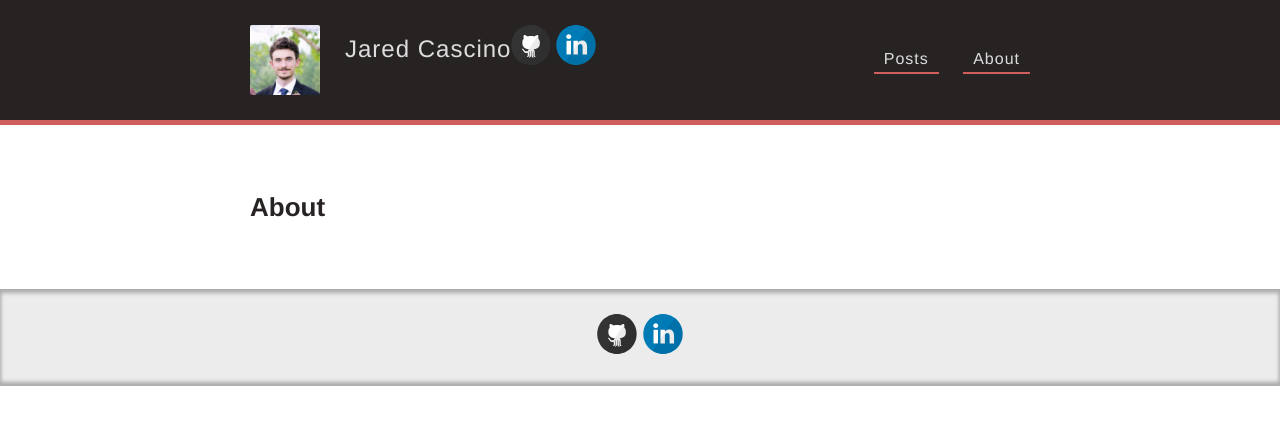
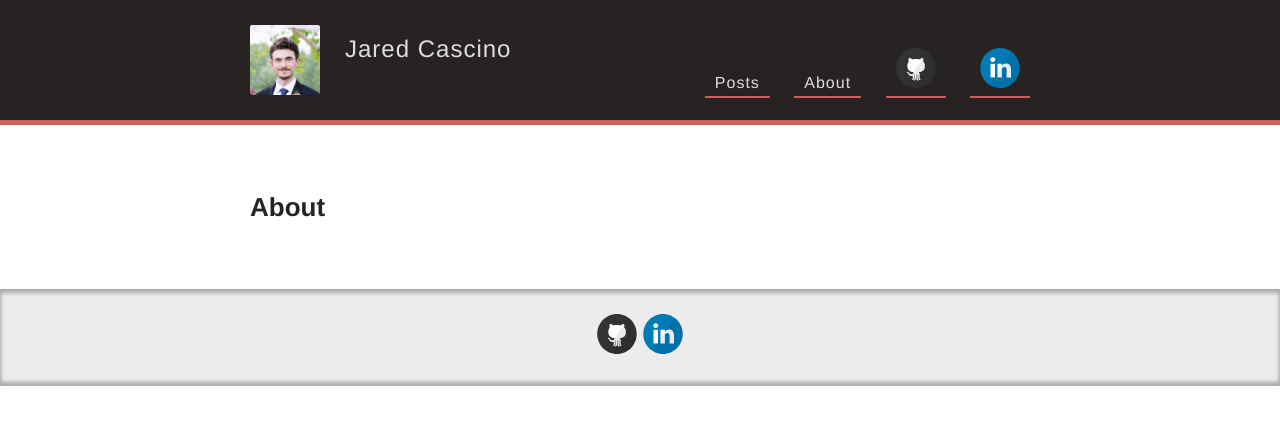
Before and after one commit to jred1/jred1.github.io, a Jekyll site: the page built from about.md, in a window 1280 px wide. Shown: the top 425 px of the page. Built offline with Jekyll 4.4.1, drawn with Linux system fonts in a browser that asks for light colours.

Commit message:
Update default.html

```diff
--- a/_layouts/default.html
+++ b/_layouts/default.html
@@ -28,8 +28,8 @@
           <nav>
             <a href="{{ site.baseurl }}/">Posts</a>
             <a href="{{ site.baseurl }}/about">About</a>
+          {% include svg-icons.html %}
           </nav>
-          {% include svg-icons.html %}
         </header>
       </div>
     </div>
```
